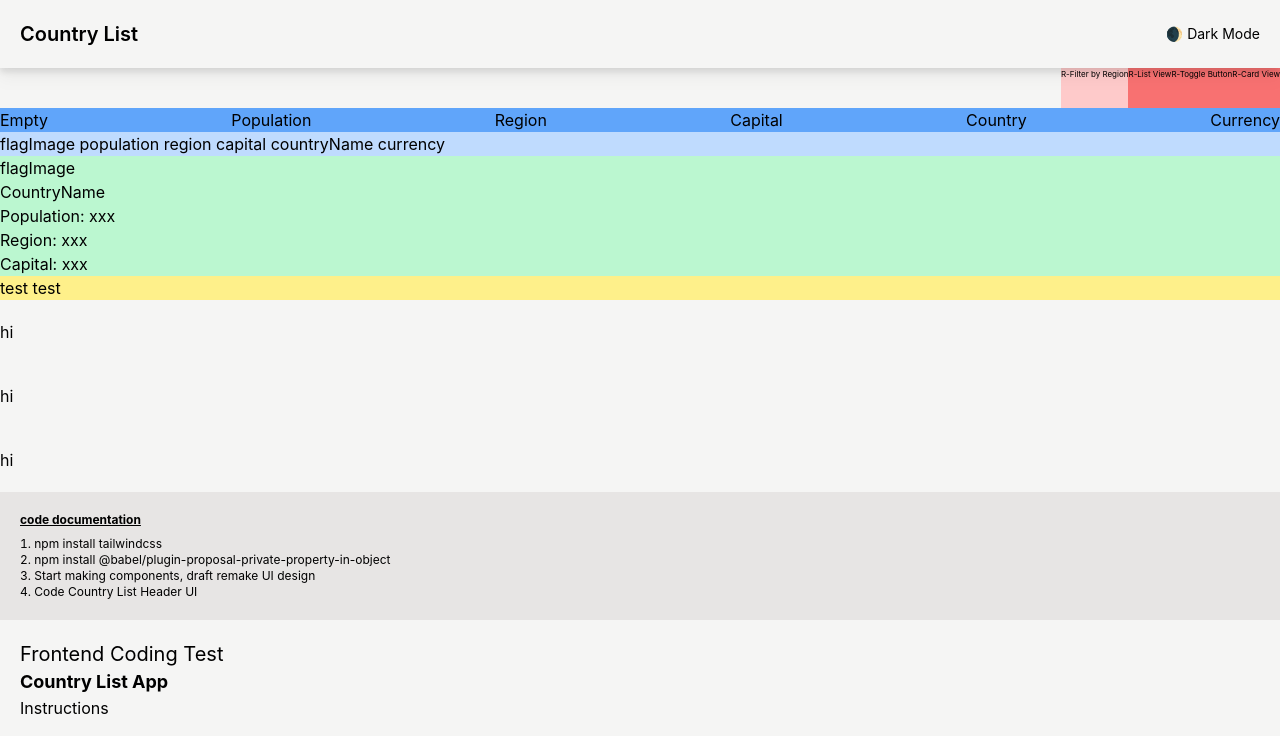
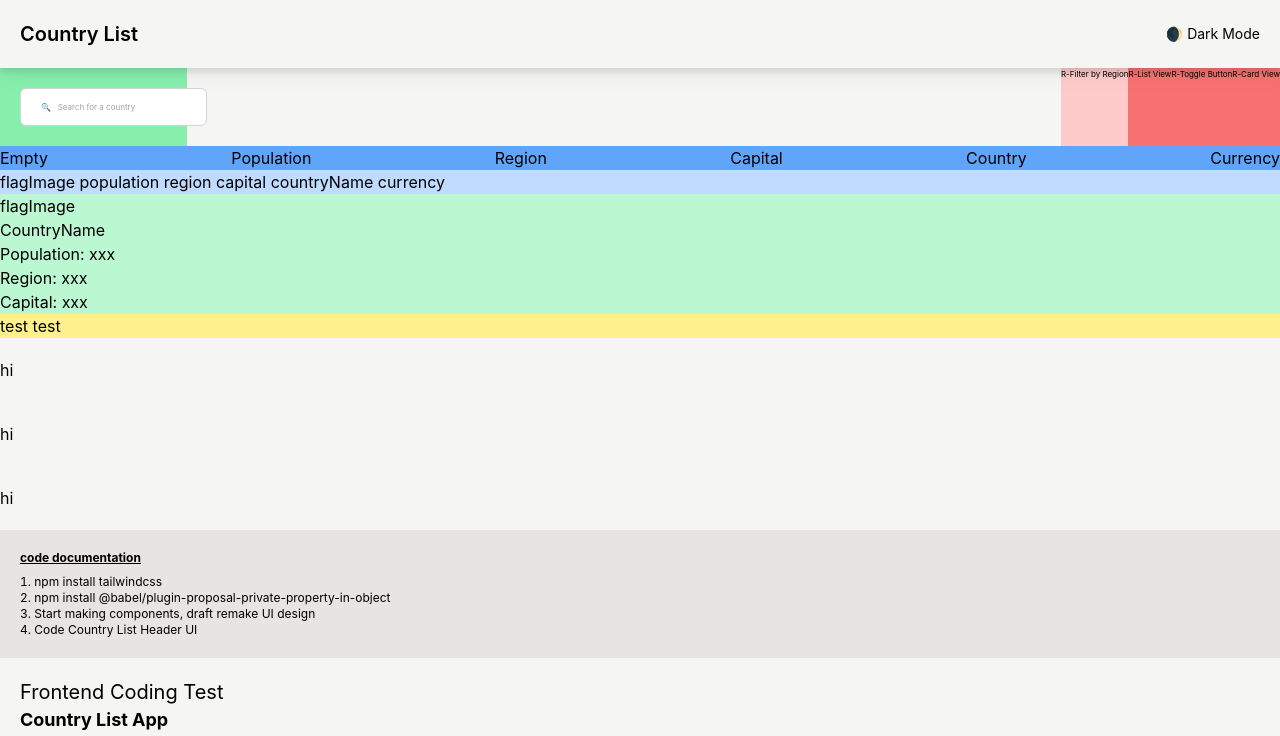
Before and after one commit to solahidris/PP05-IV-CountryList, a React (Create React App) app: page / in a window 1280 px wide. Shown: the top 736 px of the page. Built offline with nearby package versions, Linux system fonts and the light colour scheme.

Commit message:
Added Search Country UI

```diff
--- a/src/components/SearchCountry.js
+++ b/src/components/SearchCountry.js
@@ -1,11 +1,16 @@
 import React from "react";
 
 const SearchCountry = () => {
-    return (
-        <div className="bg-green-300 py-5">
-
-        </div>
-    );
+  return (
+    <div className="bg-green-300 py-5">
+      {/* <p>L-Search for a Country</p> */}
+      <input
+        type="text"
+        placeholder="🔍   Search for a country"
+        className="py-3 px-5 ml-5 rounded-md border border-stone-300 w-full"
+      />
+    </div>
+  );
 };
 
 export default SearchCountry;
```
